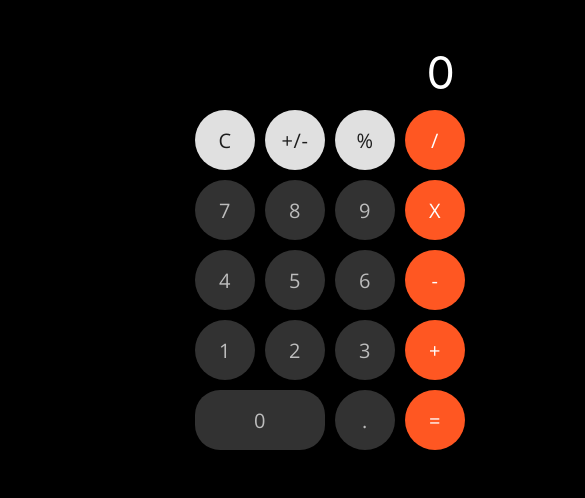
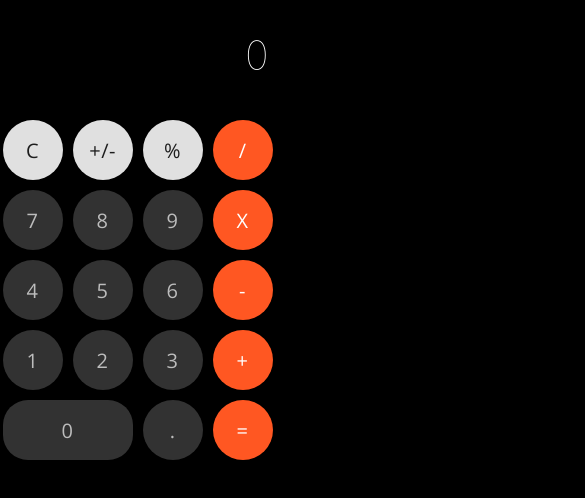
Before and after one commit to AlinaKontarero/calculator, a React (Create React App) app: page / in a window 390 px wide. Shown: the top 498 px of the page, 585 px wide, since content can reach past the window. Built offline with nearby package versions, Linux system fonts and the light colour scheme.

Commit message:
Fixed overflow for calculated value

```diff
--- a/src/Calculator.tsx
+++ b/src/Calculator.tsx
@@ -130,7 +130,6 @@ class Calculator extends React.Component<{}, State> {
     }
   };
 
-
   public render() {
     return (
       <ThemeProvider theme={theme}>
@@ -139,7 +138,7 @@ class Calculator extends React.Component<{}, State> {
           <div className='grid-container calculator'>
             <ScientificPanel />
             <ButtonsPanel onClick={this.handleCalculation} />
-        </div>
+          </div>
         </div>
       </ThemeProvider>
     );
--- a/src/styles/global-styles.css
+++ b/src/styles/global-styles.css
@@ -7,13 +7,13 @@ html {
   background-color: var(--black);
   color: var(--white);
   font-size: 14px;
-  width: 770px;
+  max-width: 782px;
   margin: 0 auto;
   font-family: 'Open Sans', sans-serif;
 }
 
 .panel {
-  grid-template-rows: 100px 350px;
+  grid-template-rows: 110px 350px
 }
 
 .grid-container {
@@ -23,34 +23,24 @@ html {
 }
 
 .result-panel {
+  width: 782px;
   display: flex;
-  flex-direction: column;
-  flex-wrap: wrap;
-  align-items: stretch;
-  /* min-height: 60px; */
-  /* align-items: flex-start; */
-  /* min-height: 100vh; */
+  align-items: center;
+  justify-content: flex-end;
 }
 
-
 .result {
-  max-width: 750px;
-  flex: 1 1 auto;
+  font-size: 55px;
+  display: inline;
+  font-weight: lighter;
+  overflow: hidden;
   overflow-wrap: break-word;
-  /* word-wrap: break-word;
-  hyphens: auto; */
-  color: var(--white);
-  font-size: 45px;
-  text-align: right;
-  margin-block-end: auto;
-  /* overflow: hidden; */
 }
-
 
 .calculator {
   grid-template-columns: 5fr 2fr;
   max-width: 100%;
-  grid-template-rows: 1fr 1fr 1fr 1fr 1fr;
+  grid-template-rows: repeat(5, 1fr);
 }
 
 .zero-button {
@@ -63,7 +53,8 @@ html {
 }
 
 .main-panel {
-  width: 250px;
+  cursor: pointer;
+  width: 262px;
   grid-template-columns: repeat(4, 1fr);
 }
 
@@ -72,6 +63,10 @@ html {
     display: none;
   }
   .result-panel {
-    max-width: 250px;
+    max-width: 262px;
+  }
+  .result {
+    font-size: 40px;
+    max-width: 262px;
   }
 }
--- a/src/views/ResultPanel.tsx
+++ b/src/views/ResultPanel.tsx
@@ -5,62 +5,13 @@ interface Props {
   result: string
 }
 
-interface State {
-  scale: number
-}
-class Result extends React.Component<Props, State> {
-  private myRef: React.RefObject<HTMLDivElement>
-  constructor(props: Props) {
-    super(props)
-    this.myRef = React.createRef()
-    this.state = {
-      scale: 1
-    }
-  }
-
-  public componentDidUpdate() {
-      const node = this.myRef.current
-    if(!node) {
-      console.log('no node')
-      return
-    }
-
-    const parentEl = node.parentElement
-    if(!parentEl) {
-      console.log('no parent')
-      return
-    }
-
-    const availableWidth = parentEl!.offsetWidth
-    const actualWidth = node.offsetWidth
-    const actualScale = availableWidth / actualWidth
-
-    if (this.state.scale === actualScale)
-      return
-
-    if (actualScale < 1) {
-      this.setState({ scale: actualScale })
-    } else if (this.state.scale < 1) {
-      this.setState({ scale: 1 })
-    }
-  }
-
-  render() {
-    const scale: number = this.state.scale
-    const res = formatThousands(this.props.result)
-    console.log('scale:::: ', scale)
-    return (
-      <div className='result-panel'
-        ref={this.myRef}
-        style={{ transform: `scale(${scale},${scale})`}}
-      >
-        <p className='result'
-        >
-        {res} </p>
-      </div>
+const Result = (props: Props) => {
+  const res = formatThousands(props.result)
+  return (
+    <div className='result-panel'>
+      <div className='result'>{res}</div>
+    </div>
   );
-  }
 }
 
 export default Result
-// maybe to use clamp()
```
Also changed, not shown: 2 other files (tests, documents, lock files or other folders).
